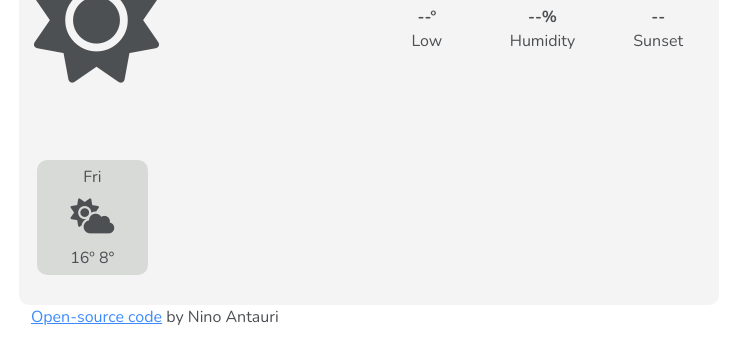
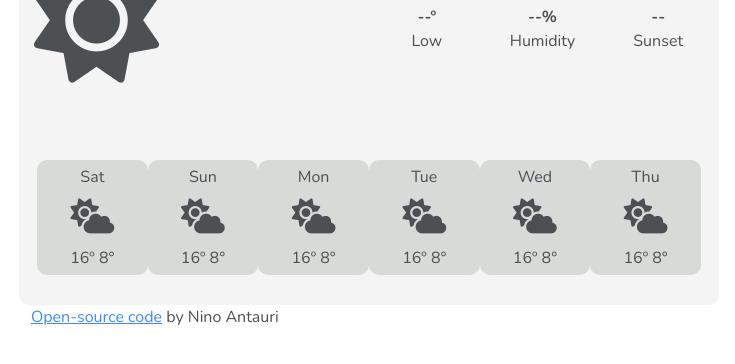
Before and after one commit to antanino/weather-app, a plain HTML site: page index.html in a window 1280 px wide. Shown: the part 254-618 px from the top of the page, without its empty margins (271-1006 px from the left). Drawn offline with nearby package versions, Linux system fonts and the light colour scheme; no server answers.

Commit message:
Moved HTML block to JS and looped it
・emptied forecast <div>
・created new func displayForecast() with loop thru each day of forecast

```diff
--- a/JS/weatherApp.js
+++ b/JS/weatherApp.js
@@ -141,7 +141,6 @@ celsius.addEventListener("click", displayCelsiusTemp);
 // Weather elements
 
 function showTemperature(response) {
-  console.log(response.data);
   let h1 = document.querySelector("h1");
   h1.innerHTML = response.data.name;
 
@@ -193,6 +192,7 @@ function showTemperature(response) {
 }
 
 searchCity("New York");
+displayForecast();
 
 // Current geolocation
 
@@ -212,3 +212,27 @@ function useCurrentPosition(event) {
 
 let geolocation = document.querySelector("#geolocation");
 geolocation.addEventListener("click", useCurrentPosition);
+
+// Forecast
+
+function displayForecast() {
+  let forecastElement = document.querySelector("#forecast");
+
+  let forecastHTML = `<div class="row">`;
+  let days = ["Sat", "Sun", "Mon", "Tue", "Wed", "Thu"];
+  days.forEach(function (day) {
+    forecastHTML =
+      forecastHTML +
+      `<div class="col-sm-2">
+        <div class="weather-forecast-date">${day}</div>
+        <i class="fa-solid fa-cloud-sun"></i>
+        <div class="weather-forecast-temp">
+          <span class="weather-forecast-temp-max">16º </span>
+          <span class="weather-forecast-temp-min"> 8°</span>
+        </div>
+      </div>`;
+  });
+
+  forecastHTML = forecastHTML + `</div>`;
+  forecastElement.innerHTML = forecastHTML;
+}
--- a/index.html
+++ b/index.html
@@ -111,18 +111,7 @@
         </div>
       </div>
       <!-- Forth row (Forecast)-------------------------------------------------------------------------------- -->
-      <div class="weather-forecast">
-        <div class="row">
-          <div class="col-sm-2">
-            <div class="weather-forecast-date">Fri</div>
-            <i class="fa-solid fa-cloud-sun"></i>
-            <div class="weather-forecast-temp">
-              <span class="weather-forecast-temp-max">16º </span>
-              <span class="weather-forecast-temp-min"> 8°</span>
-            </div>
-          </div>
-        </div>
-      </div>
+      <div class="weather-forecast" id="forecast"></div>
     </div>
     <div class="container reference">
       <a href="https://github.com/antanino/weather-app" target="_blank"
```
